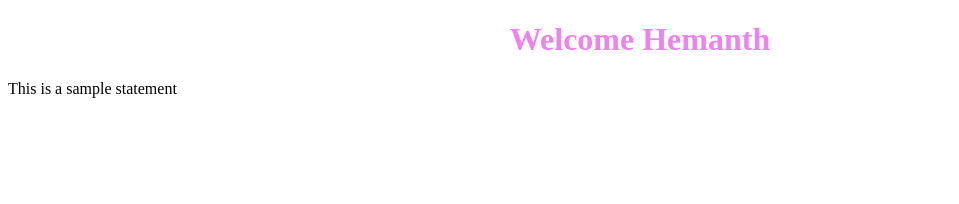
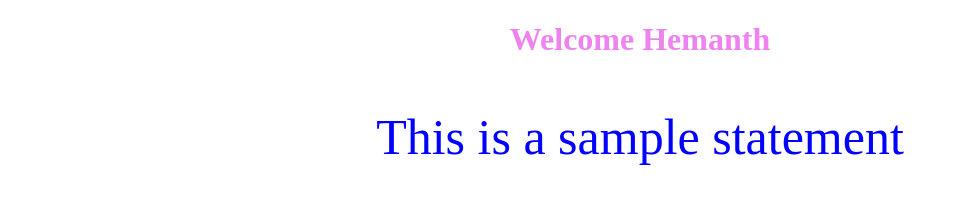
Before and after one commit to kannamhemanth29-ship-it/Ci-cd, a plain HTML site: page index.html in a window 1280 px wide. Shown: the whole page, without its empty margins (0-959 px from the left). Drawn offline with Linux system fonts and the light colour scheme.

Commit message:
Update index.html

```diff
--- a/index.html
+++ b/index.html
@@ -5,6 +5,6 @@
 </head>
 <body>
 <h1 style="color:violet;text-align: center";>Welcome Hemanth</h1>
-<p>This is a sample statement</p>
+<p style="color:blue;text-align: center;font-size:50px;">This is a sample statement</p>
 </body>
 </html>
```
